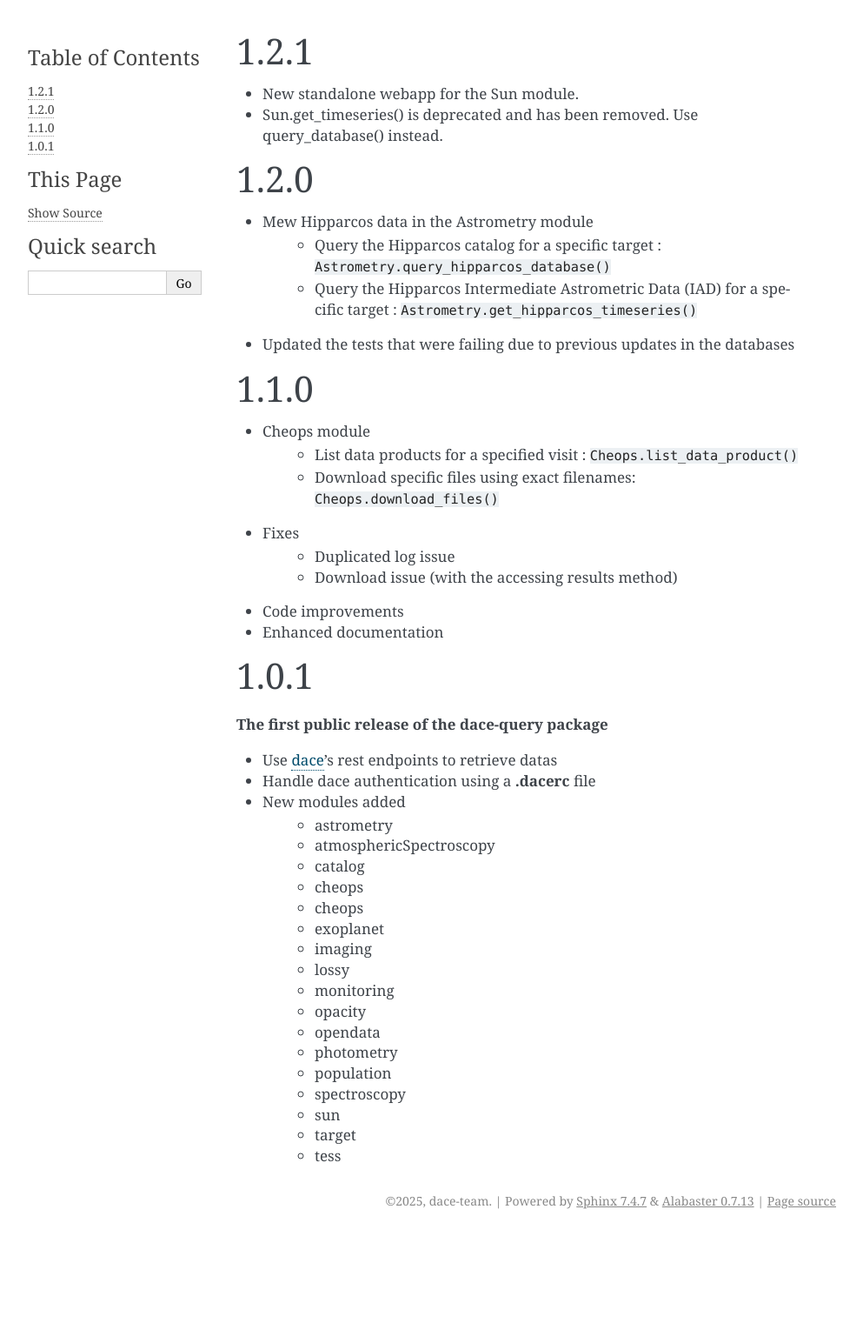
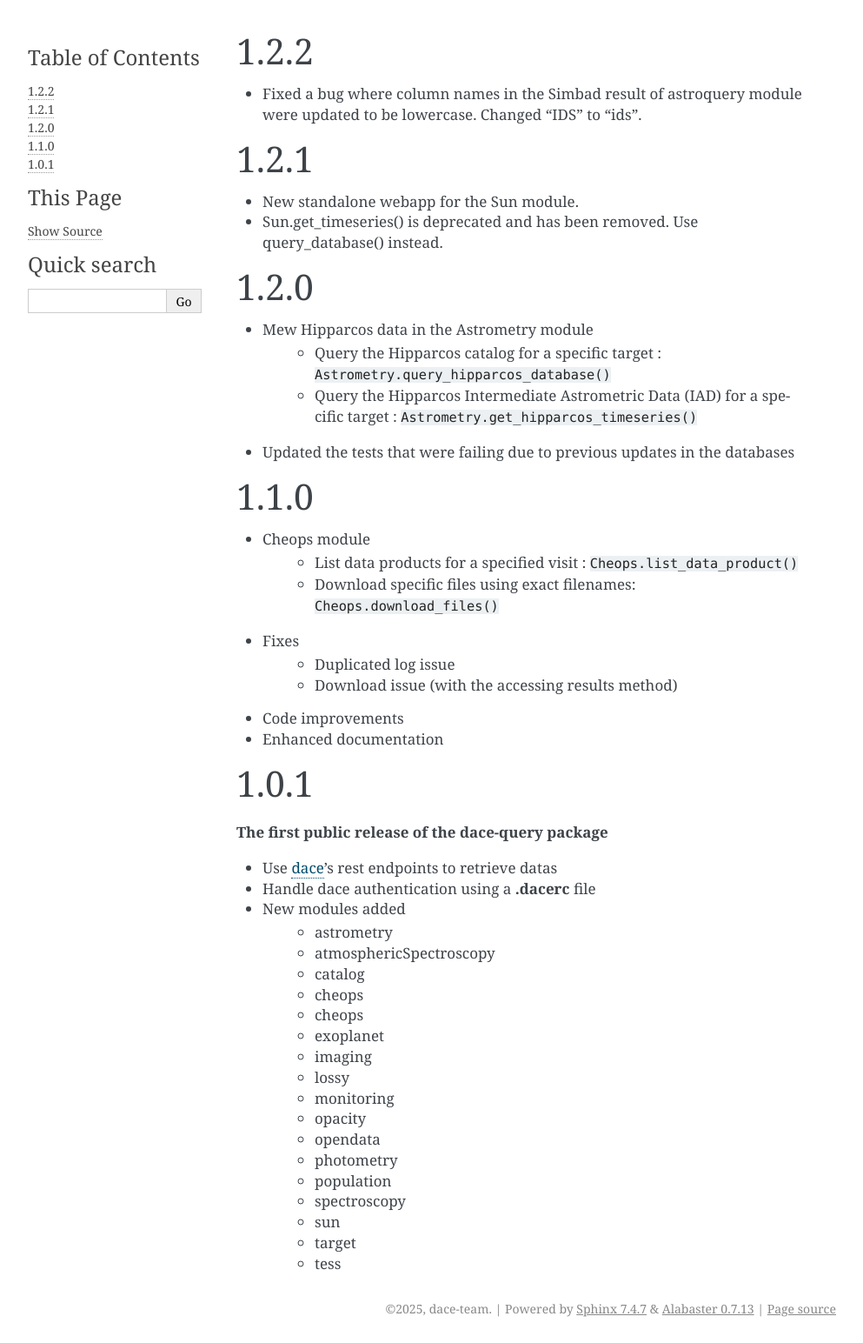
Before and after one commit to astro-dace/dace-query, a Sphinx documentation site: the page built from docs/source/changelogs.rst, in a window 1280 px wide. Shown: the whole page at 87% size, without its empty margins (148-1141 px from the left). Built offline with Sphinx 7.4.7, drawn with Linux system fonts in a browser that asks for light colours; before the commit the page ends 1420 px from its top, so only the background shows below that.

Commit message:
New version 1.2.2

```diff
--- a/docs/source/changelogs.rst
+++ b/docs/source/changelogs.rst
@@ -1,3 +1,10 @@
+1.2.2
+*****
+
+* Fixed a bug where column names in the Simbad result of astroquery module were updated to be
+  lowercase. Changed "IDS" to "ids".
+
+
 1.2.1
 *****
 
--- a/pyproject.toml
+++ b/pyproject.toml
@@ -4,7 +4,7 @@ build-backend = "setuptools.build_meta"
 
 [project]
 name = "dace-query"
-version = "1.2.1"
+version = "1.2.2"
 description = "dace-query allows for easy querying of DACE and provides access to both public and private data through a simple utility."
 authors = [{ name = "dace-team", email = "dace-support@unige.ch" }]
 maintainers = [{ name = "dace-team", email = "dace-support@unige.ch" }]
```
